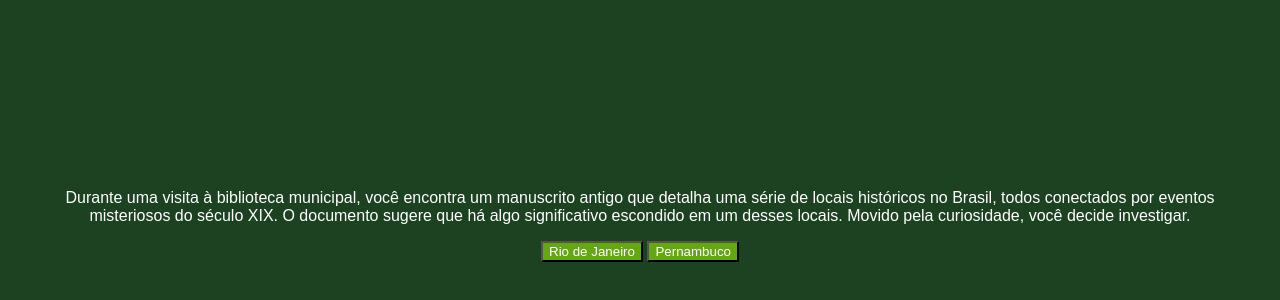
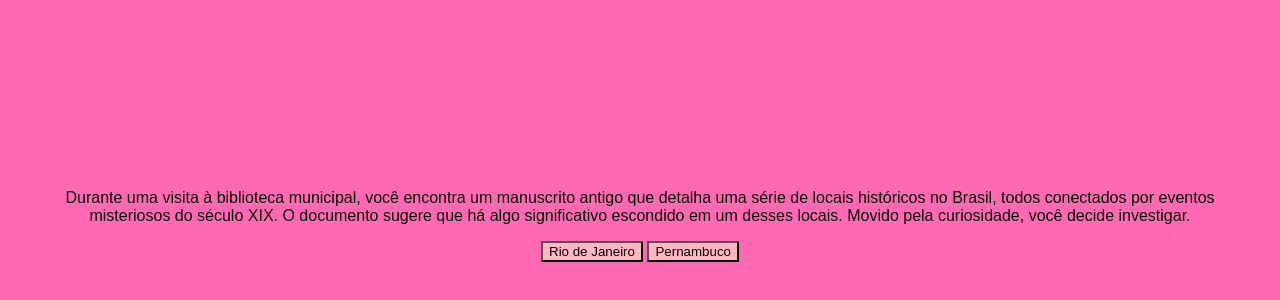
Before and after one commit to Jubienzobas/jogo-da-Ju, a plain HTML site: page index.html in a window 1280 px wide. Shown: the part 142-442 px from the top of the page. Drawn offline with Linux system fonts and the light colour scheme; a web font is replaced by a local one.

Commit message:
Update style.css

```diff
--- a/style.css
+++ b/style.css
@@ -1,6 +1,6 @@
 body {
-    background-color: #1D4221;
-    color: white;
+    background-color: #FF69B4;
+    color: black;
     font-family: "Bai Jamjuree", sans-serif;
     display: flex;
     justify-content: center;
@@ -10,8 +10,8 @@ body {
 }
 
 button {
-    background-color: #64A712;
-    color: white;
+    background-color: #FFB6C1;
+    color: black;
     font-family: "Bai Jamjuree", sans-serif;
 }
 
```
